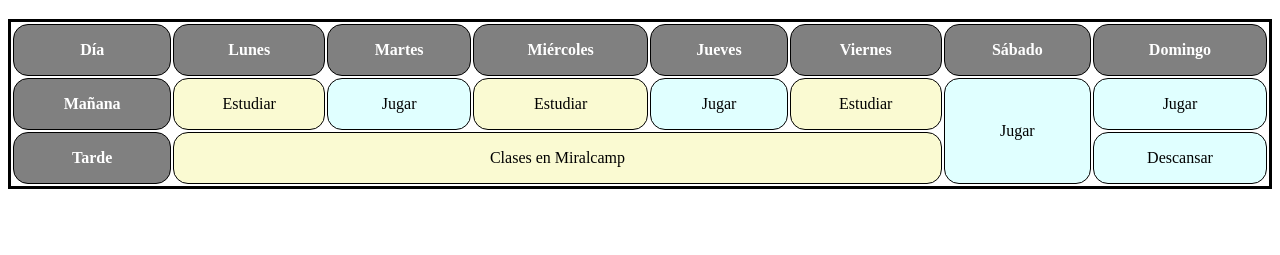
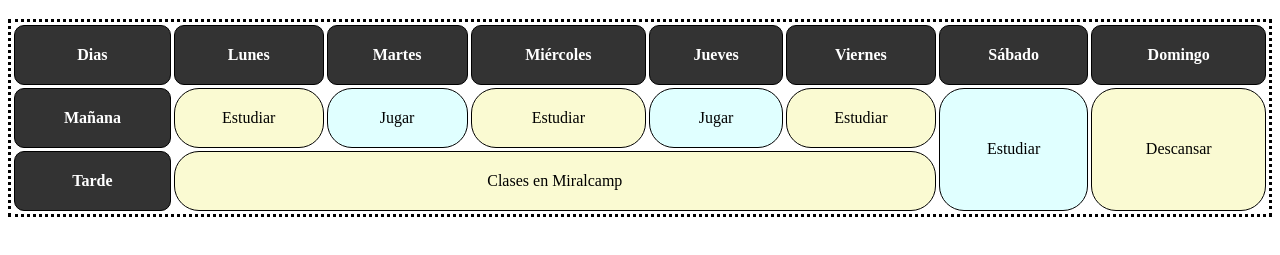
Before and after one commit to izadelmun/Calendario_semanal, a plain HTML site: page index.html in a window 1280 px wide. Shown: the part 61-316 px from the top of the page. Drawn offline with Linux system fonts and the light colour scheme.

Commit message:
Add files via upload

```diff
--- a/index.html
+++ b/index.html
@@ -3,21 +3,16 @@
 <html lang="es">
 <head>
     <meta charset="UTF-8">
-    <meta name="viewport" content="width=device-width, initial-scale=1.0">
-    <title>Planificación Semanal Izan</title>
-    <link rel="stylesheet" href="estils.css">
+    <title>Planificación semanal</title>
+    <link rel="stylesheet" href="style.css">
 </head>
-
 <body>
 
-    <header>
 <h1>Planificación semanal</h1>
-    </header>
 
-    <main>
 <table>
     <tr>
-                <th>Día</th>
+        <th>Dias</th>
         <th>Lunes</th>
         <th>Martes</th>
         <th>Miércoles</th>
@@ -26,28 +21,23 @@
         <th>Sábado</th>
         <th>Domingo</th>
     </tr>
+
     <tr>
         <th>Mañana</th>
-                <td class="fila-color1">Estudiar</td>
-                <td class="fila-color2">Jugar</td>
-                <td class="fila-color1">Estudiar</td>
-                <td class="fila-color2">Jugar</td>
-                <td class="fila-color1">Estudiar</td>
-                <td rowspan="2" class="fila-color2">Jugar</td>
-                <td class="fila-color2">Jugar</td>
-
+        <td>Estudiar</td>
+        <td>Jugar</td>
+        <td>Estudiar</td>
+        <td>Jugar</td>
+        <td>Estudiar</td>
+        <td rowspan="2">Estudiar</td>
+        <td rowspan="2">Descansar</td>
     </tr>
 
     <tr>
         <th>Tarde</th>
-                <td colspan="5" class="fila-color1">Clases en Miralcamp</td>
-                <td class="fila-color2">Descansar</td>
+        <td colspan="5">Clases en Miralcamp</td>
     </tr>
 </table>
 
-    </main>
-
-
-
 </body>
 </html>
--- /dev/null
+++ b/style.css
@@ -0,0 +1,35 @@
+
+table {
+    width: 100%;
+    height: 170px;
+    border: 3px dotted black;
+    border-spacing: 3px;
+    text-align: center;
+}
+
+th {
+    background-color: #333333;
+    color: white;
+    border: 1px solid black;
+    border-radius: 10px;
+    padding: 20px 10px;
+}
+
+td {
+    border: 1px solid black;
+    border-radius: 25px;
+    padding: 10px;
+}
+
+/* Filas pares */
+td:nth-of-type(odd) {
+    background-color: lightgoldenrodyellow;
+}
+
+td:nth-of-type(even) {
+    background-color: lightcyan;
+}
+
+tr:hover td {
+    background-color: lightcyan;
+}
```
Lines whose indentation alone changed are shown as unchanged.
